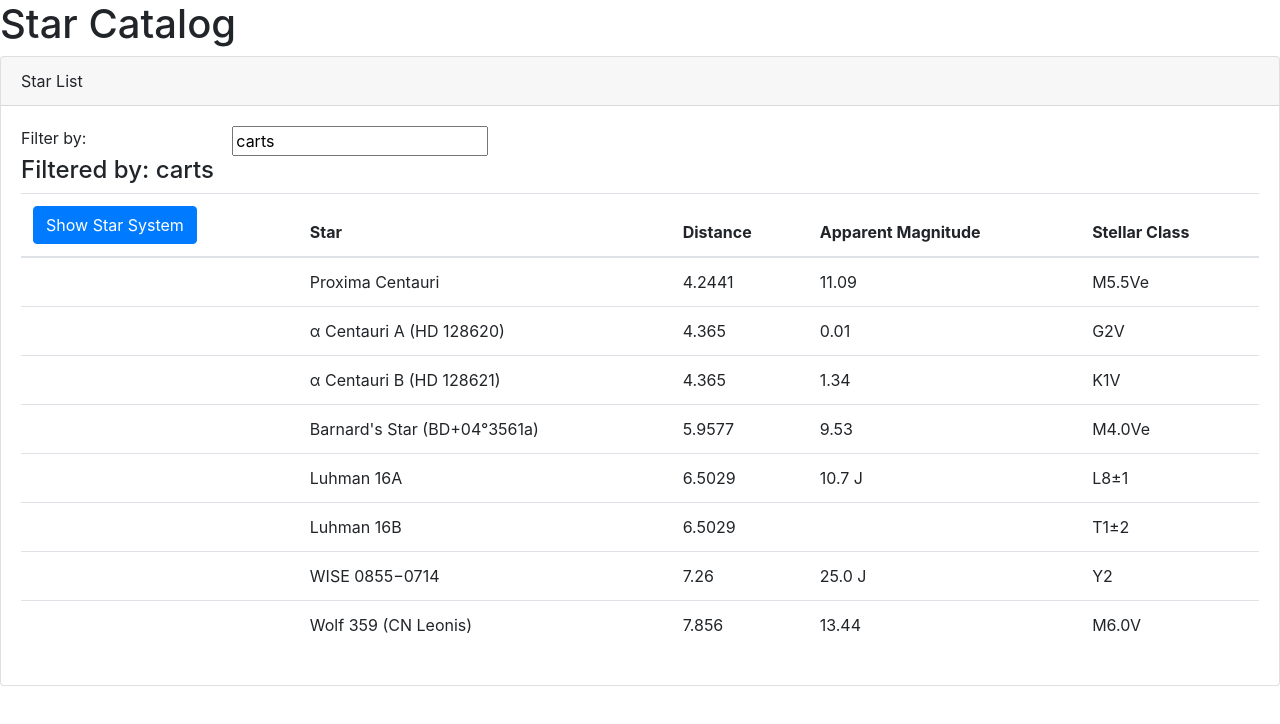
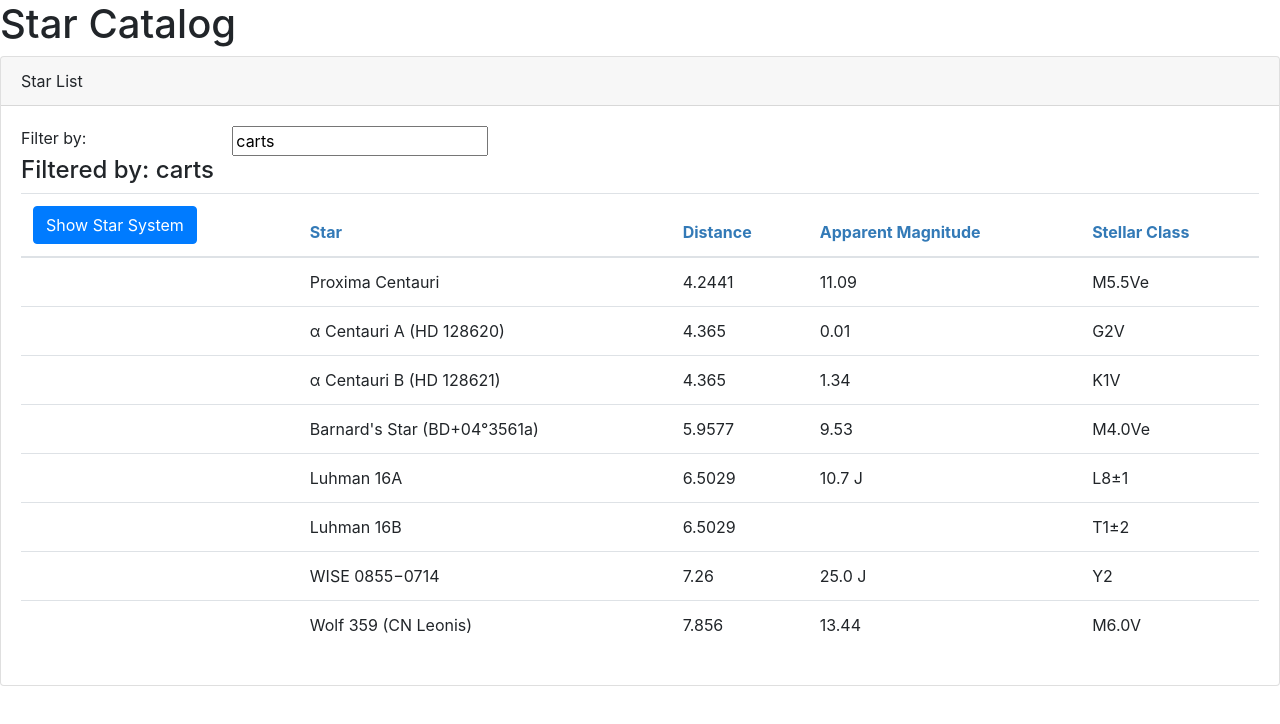
Before and after one commit to cwilkens/star-catalog, an Angular app: page / in a window 1280 px wide. Shown: the top 724 px of the page. Built offline with nearby package versions, Linux system fonts and the light colour scheme.

Commit message:
add css and change header text color

```diff
--- /dev/null
+++ b/src/app/stars/star-list.component.css
@@ -0,0 +1,3 @@
+thead {
+    color: #337AB7
+}
--- a/src/app/stars/star-list.component.ts
+++ b/src/app/stars/star-list.component.ts
@@ -3,7 +3,8 @@ import { IStar } from "./stars";
 
 @Component({
     selector: 'sc-stars',
-    templateUrl: './star-list.component.html'
+    templateUrl: './star-list.component.html',
+    styleUrls: ['./star-list.component.css']
 })
 export class StarListComponent {
     pageTitle: string = 'Star List';
```
